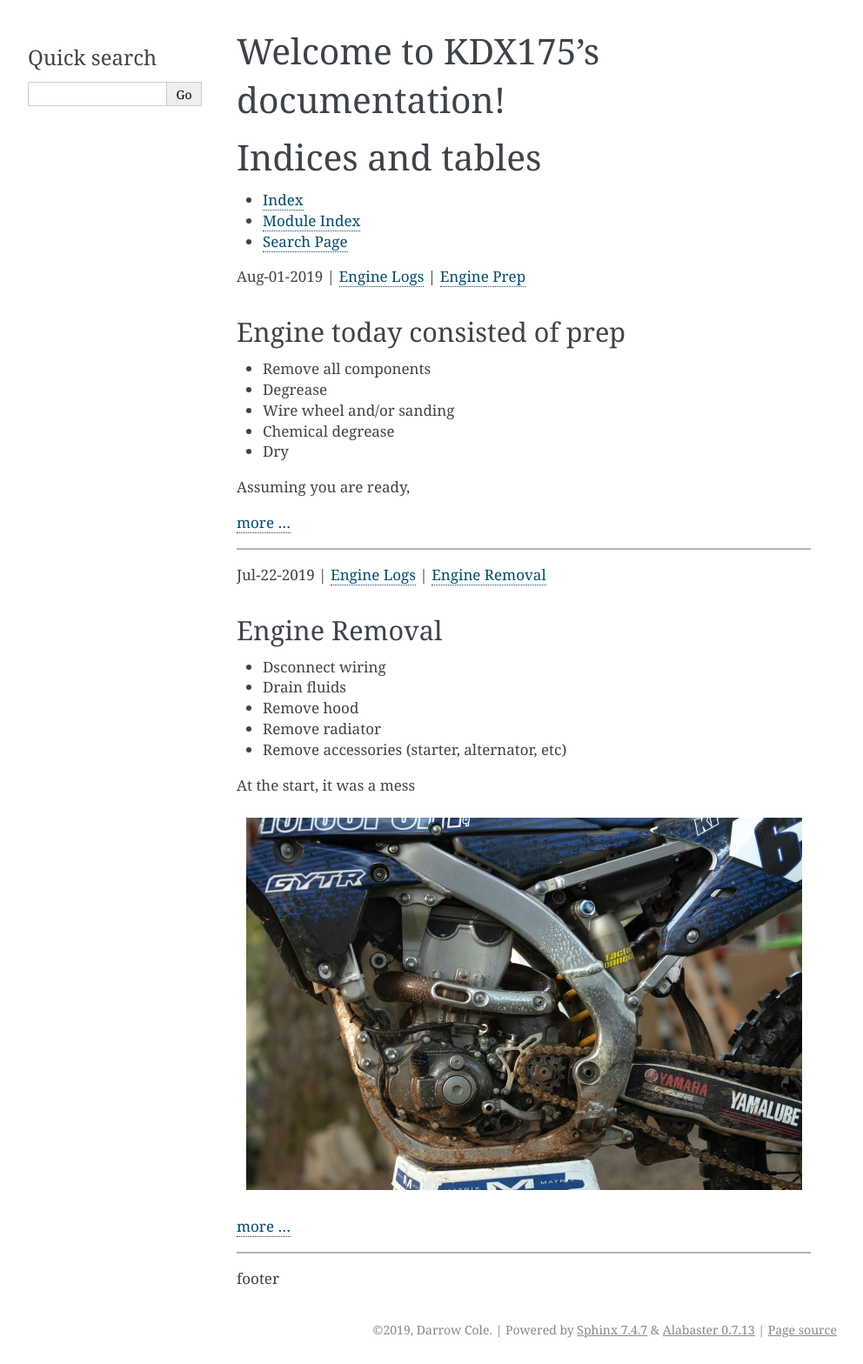
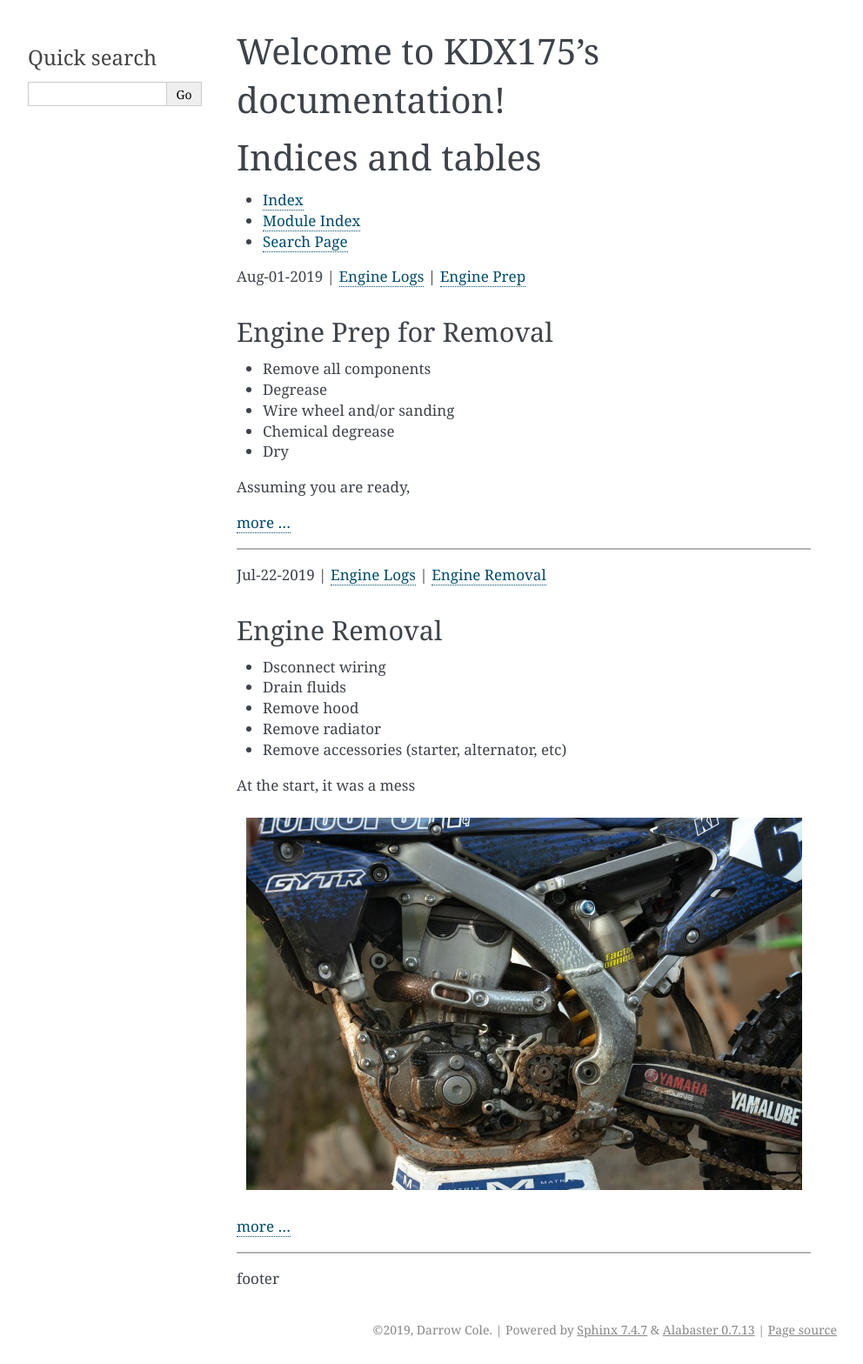
Before and after one commit to darrowco/kdx175, a Sphinx documentation site: the page built from source/index.rst, in a window 1280 px wide. Shown: the whole page at 87% size, without its empty margins (148-1140 px from the left). Built offline with Sphinx 7.4.7, drawn with Linux system fonts in a browser that asks for light colours; formulas are drawn with MathJax 3.

Commit message:
added second engine log

```diff
--- a/source/engine_20190801.rst
+++ b/source/engine_20190801.rst
@@ -5,8 +5,8 @@ Aug-01-2019 | `Engine Logs <engine_logs.html>`__ | `Engine Prep <engine_20190801
    :hidden:
    :caption: Contents:
 
-Engine today consisted of prep
-------------------------------
+Engine Prep for Removal
+-----------------------
 
 * Remove all components
 * Degrease
```
Also changed, not shown: 12 other files.
